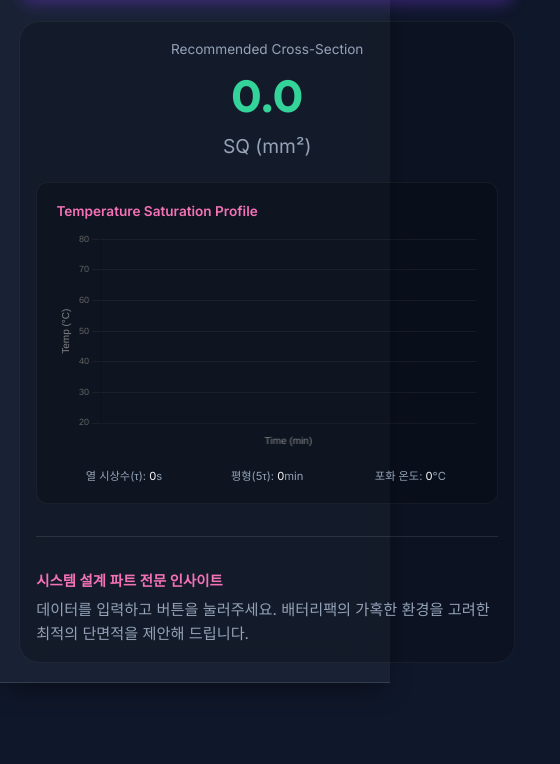
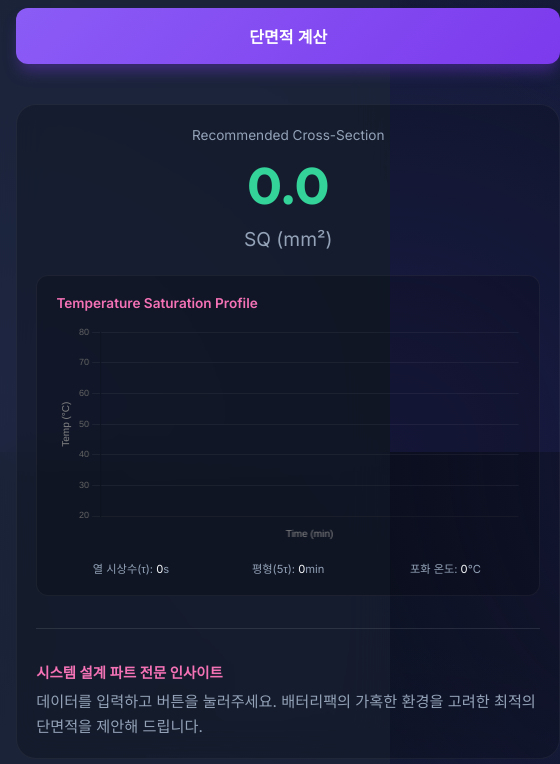
Before and after one commit to jini2aix-gif/busbar-calculation, a website built with Vite: page index.html in a window 390 px wide. Shown: the part 1236-2000 px from the top of the page, 560 px wide, since content can reach past the window. Before the commit the page ends 1919 px from the top, so only its background shows below. Built offline with nearby package versions, Linux system fonts and the light colour scheme.

Commit message:
Mobile UX Final: Strict 100% width enforcement and background shading alignment fix

```diff
--- a/style.css
+++ b/style.css
@@ -22,34 +22,18 @@
 body {
     font-family: 'Inter', sans-serif;
     background-color: var(--background);
+    background-image:
+        radial-gradient(circle at top right, rgba(30, 27, 75, 0.7), transparent 60%),
+        radial-gradient(circle at bottom left, rgba(49, 46, 129, 0.5), transparent 70%);
+    background-attachment: fixed;
     color: var(--text);
     min-height: 100vh;
     display: flex;
     justify-content: center;
     align-items: center;
-    position: relative;
+    margin: 0;
+    padding: 0;
     overflow-x: hidden;
-}
-
-/* Fixed background glows to prevent "breaking/blurring" on mobile scroll */
-body::before,
-body::after {
-    content: '';
-    position: fixed;
-    width: 100vw;
-    height: 100vh;
-    top: 0;
-    left: 0;
-    z-index: -1;
-    pointer-events: none;
-}
-
-body::before {
-    background: radial-gradient(circle at top right, rgba(30, 27, 75, 0.8), transparent 60%);
-}
-
-body::after {
-    background: radial-gradient(circle at bottom left, rgba(49, 46, 129, 0.6), transparent 70%);
 }
 
 #app {
@@ -152,7 +136,6 @@
     color: white;
 }
 
-
 /* Layout */
 .input-section {
     display: flex;
@@ -202,14 +185,11 @@
     box-shadow: 0 0 0 4px rgba(139, 92, 246, 0.15);
 }
 
-/* Fix dropdown text visibility on Windows/various browsers */
 select option {
     background-color: #1e293b;
-    /* --surface equivalent without alpha */
     color: white;
 }
 
-/* Action Button */
 .calculate-btn {
     background: linear-gradient(135deg, var(--primary) 0%, #7C3AED 100%);
     color: white;
@@ -229,7 +209,6 @@
     box-shadow: 0 20px 25px -5px rgba(124, 58, 237, 0.4);
 }
 
-/* Results Display */
 .result-box {
     text-align: center;
 }
@@ -277,25 +256,35 @@
 }
 
 @media (max-width: 640px) {
+    body {
+        display: block;
+        /* Standard scroll behavior for mobile */
+    }
+
     #app {
         padding: 0;
+        width: 100%;
+        max-width: 100vw;
     }
 
     .calculator-card {
-        padding: 1.2rem;
+        padding: 1.5rem 1rem;
         border-radius: 0;
         gap: 1.5rem;
         border-left: none;
         border-right: none;
+        width: 100%;
+        box-shadow: none;
+        /* Cleaner look for edge-to-edge */
     }
 
     .header {
-        margin-bottom: 1.2rem;
-        padding-bottom: 1rem;
+        margin-bottom: 1.5rem;
+        padding-bottom: 1.2rem;
     }
 
     h1 {
-        font-size: 1.6rem;
+        font-size: 1.7rem;
     }
 
     .expert-tag {
@@ -303,23 +292,24 @@
         padding: 0.3rem 0.8rem;
     }
 
-    .result-value {
-        font-size: 2.8rem;
+    .result-section {
+        padding: 1.2rem;
+        margin-top: 1rem;
     }
 
-    .result-section {
-        padding: 1rem;
+    .result-value {
+        font-size: 3.2rem;
     }
 
     input,
     select,
     .calculate-btn {
-        padding: 0.9rem;
-        font-size: 0.9rem;
+        padding: 1rem;
+        font-size: 1rem;
     }
 
     .tab-btn {
-        padding: 0.5rem;
-        font-size: 0.8rem;
+        padding: 0.7rem;
+        font-size: 0.9rem;
     }
 }
```
